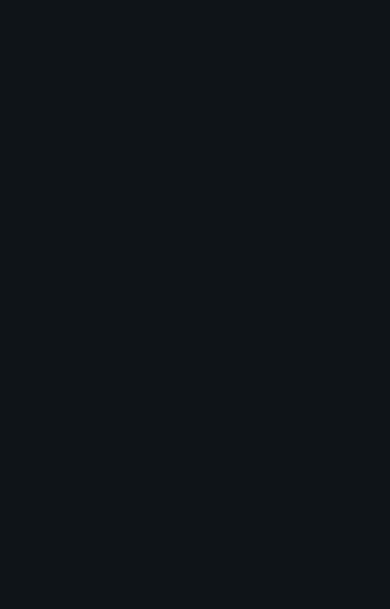
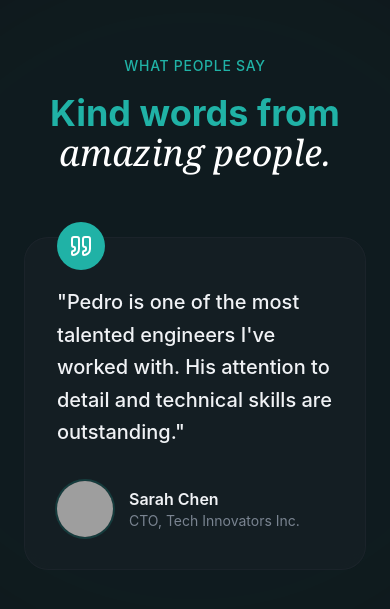
Before and after one commit to zinho13/nalainzinho_portfolio, a React (Vite) app: page / in a window 390 px wide. Shown: the part 7794-8403 px from the top of the page. Before the commit the page ends 7719 px from the top, so only its background shows below. Built offline with nearby package versions, Linux system fonts and the light colour scheme; grey boxes are pictures that could not be loaded.

Commit message:
Testimonials content

```diff
--- a/src/sections/Testimonials.jsx
+++ b/src/sections/Testimonials.jsx
@@ -1,4 +1,87 @@
+import { ChevronLeft, Quote } from "lucide-react";
+
+const testimonials = [
+  {
+    quote: "Pedro is one of the most talented engineers I've worked with. His attention to detail and technical skills are outstanding.",
+    author: "Sarah Chen",
+    role: "CTO, Tech Innovators Inc.",
+    avatar:
+      "https://images.unsplash.com/photo-1494790108377-be9c29b29330?w=100&h=100&fit=crop&crop=faces",
+  },
+  {
+    quote: "Working with Pedro was a game-changer for our project. He delivered ahead of schedule and exceeded expectations.",
+    author: "Michael Rodriguez",
+    role: "Product Manager, Digital Solutions",
+    avatar:
+      "https://images.unsplash.com/photo-1472099645785-5658abf4ff4e?w=100&h=100&fit=crop&crop=faces",
+  },
+  {
+    quote: "Pedro's expertise in React and TypeScript helped us rebuild our entire platform with improved performance and maintainability.",
+    author: "Emily Watson",
+    role: "Engineering Lead, StartUp Labs",
+    avatar:
+      "https://images.unsplash.com/photo-1438761681033-6461fdd8d80?w=100&h=100&fit=crop&crop=faces",
+  },
+  {
+    quote: "Not only is Pedro technically brilliant, but he's also a fantastic communicator and team player.",
+    author: "David Kim",
+    role: "CEO, Innovation Hub",
+    avatar:
+      "https://images.unsplash.com/photo-1507003211169-0a1dd7228f2d?w=100&h=100&fit=crop&crop=faces",
+  },
+];
+
 
 export const Testimonials = () => {
-    return <section></section>
-}
+  return (
+    <section id="testimonials" className="py-32 relative overflow-hidden">
+      <div
+        className="absolute top-1/2 left-1/2
+        w-[800px] h-[800px] bg-primary/5
+        rounded-full blur-3xl -translate-x-1/2 -translate-y-1/2"
+      />
+      <div
+        className="container mx-auto
+        px-6 relative z-10"
+      >
+        {/* Section Header */}
+        <div className="text-center max-w-3xl mx-auto mb-16">
+            <span className="text-secondary-foreground text-sm font-medium tracking-wider uppercase animate-fade-in">
+                What People Say
+            </span>
+            <h2 className="text-4xl md:text-5xl font-bold mt-4 mb-6 animate-fade-in animation-delay-100 text-secondary-foreground">
+                Kind words from{" "}
+                <span className="font-serif italic font-normal text-white">
+                amazing people.
+                </span>
+            </h2>
+        </div>
+
+        {/* Testimonial Carousel */}
+        <div className="max-w-4xl mx-auto">
+            <div className="relative">
+                {/* Main Testimonial */}
+                <div className="glass p-8 rounded-3xl md:p-12 glow-border animate-fade-in animation-delay-200">
+                <div className="absolute -top-4 left-8 w-12 h-12 rounded-full bg-primary flex items-center justify-center">
+                    <Quote className="w-6 h-6  text-primary-foreground" />
+                </div>
+
+                <blockquote className="text-xl md:text-2xl font-medium leading-relaxed mb-8 pt-4">"{testimonials[0].quote}"</blockquote>
+                <div className="flex items-center gap-4">
+                    <img
+                        src={testimonials[0].avatar}
+                        alt={testimonials[0].author}
+                        className="w-14 h-14 rounded-full object-cover ring-2 ring-primary/20"
+                    />
+                    <div className="">
+                        <div className="font-semibold">{testimonials[0].author}</div>
+                        <div className="text-sm text-muted-foreground">{testimonials[0].role}</div>
+                    </div>
+                </div>
+                </div>
+            </div>
+        </div>
+      </div>
+    </section>
+  );
+};
```
